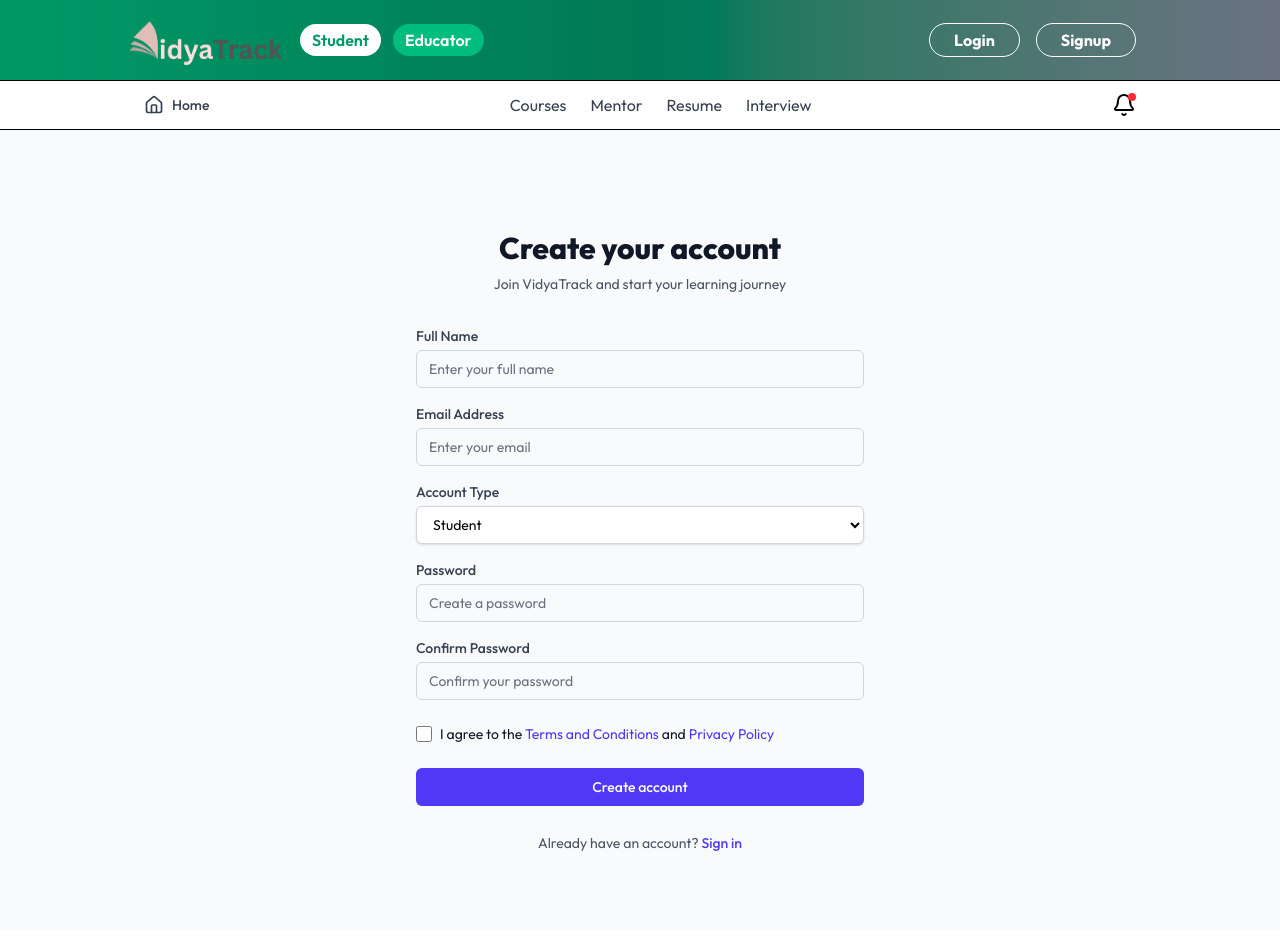
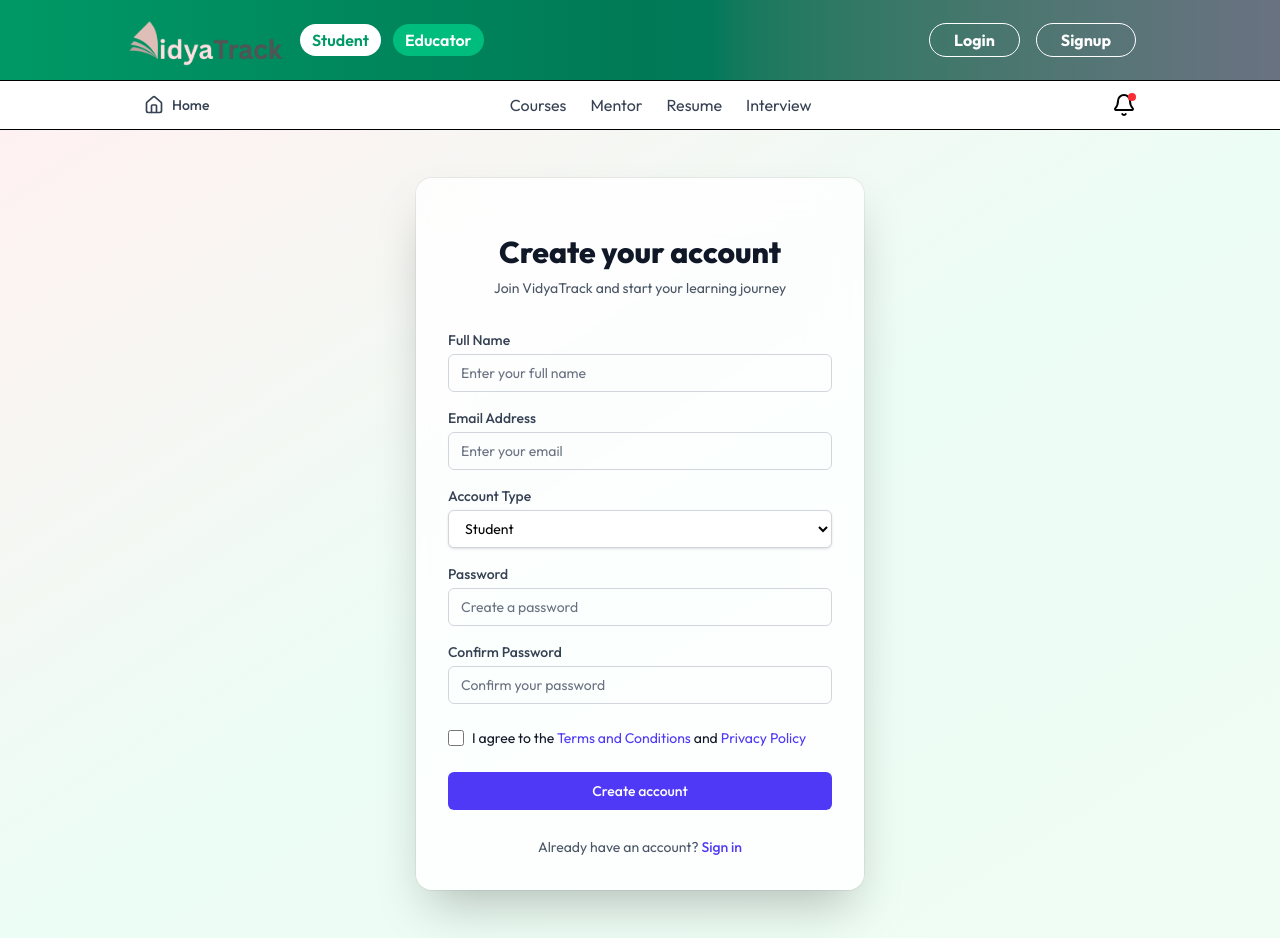
Before and after one commit to Adarsh-Chaubey03/VidyaTrack, a React (Vite) app in the folder client/: page /signup in a window 1280 px wide. Built offline with nearby package versions, Linux system fonts and the light colour scheme; no server answers.

Commit message:
updated ui

```diff
--- a/client/src/components/auth/Login.jsx
+++ b/client/src/components/auth/Login.jsx
@@ -51,8 +51,8 @@
   };
 
   return (
-    <div className="min-h-screen flex items-center justify-center bg-gray-50 py-12 px-4 sm:px-6 lg:px-8">
-      <div className="max-w-md w-full space-y-8">
+    <div className="min-h-screen relative flex items-center justify-center bg-gradient-to-br from-rose-50 via-emerald-50 to-green-50 py-12 px-4 sm:px-6 lg:px-8">
+      <div className="max-w-md w-full space-y-8 bg-white/80 backdrop-blur-xl rounded-2xl shadow-2xl ring-1 ring-black/5 p-8">
         <div>
           <h2 className="mt-6 text-center text-3xl font-extrabold text-gray-900">
             {isEducatorLogin ? 'Educator Login' : 'Sign in to your account'}
--- a/client/src/components/auth/Signup.jsx
+++ b/client/src/components/auth/Signup.jsx
@@ -60,8 +60,8 @@
   };
 
   return (
-    <div className="min-h-screen flex items-center justify-center bg-gray-50 py-12 px-4 sm:px-6 lg:px-8">
-      <div className="max-w-md w-full space-y-8">
+    <div className="min-h-screen relative flex items-center justify-center bg-gradient-to-br from-rose-50 via-emerald-50 to-green-50 py-12 px-4 sm:px-6 lg:px-8">
+      <div className="max-w-md w-full space-y-8 bg-white/80 backdrop-blur-xl rounded-2xl shadow-2xl ring-1 ring-black/5 p-8">
         <div>
           <h2 className="mt-6 text-center text-3xl font-extrabold text-gray-900">
             Create your account
```
